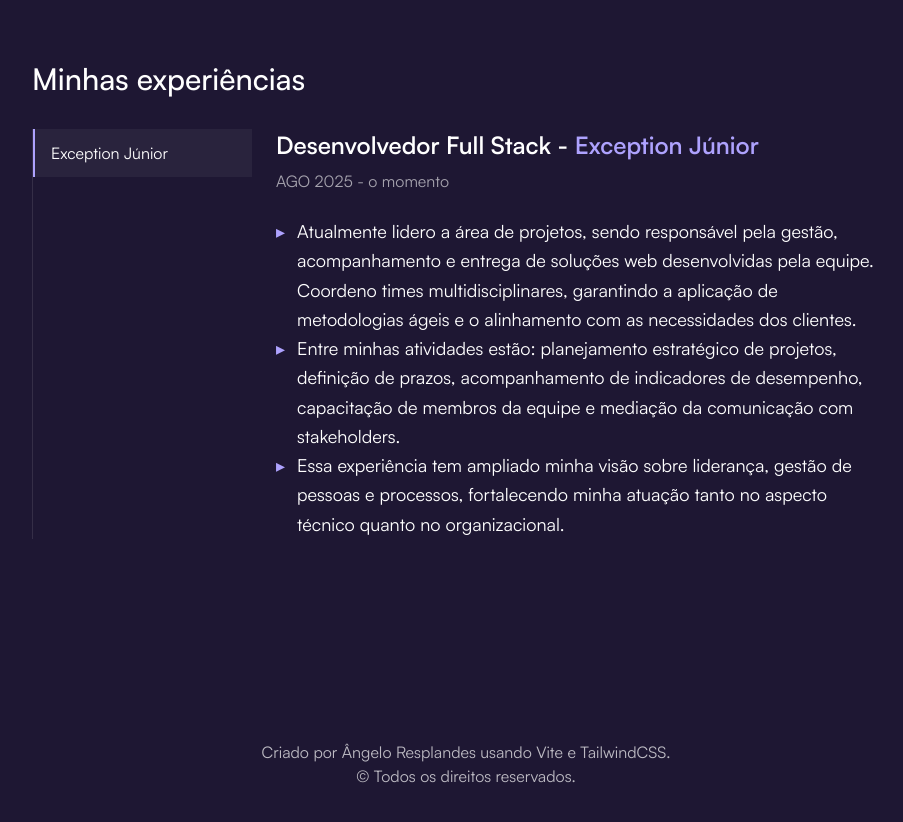
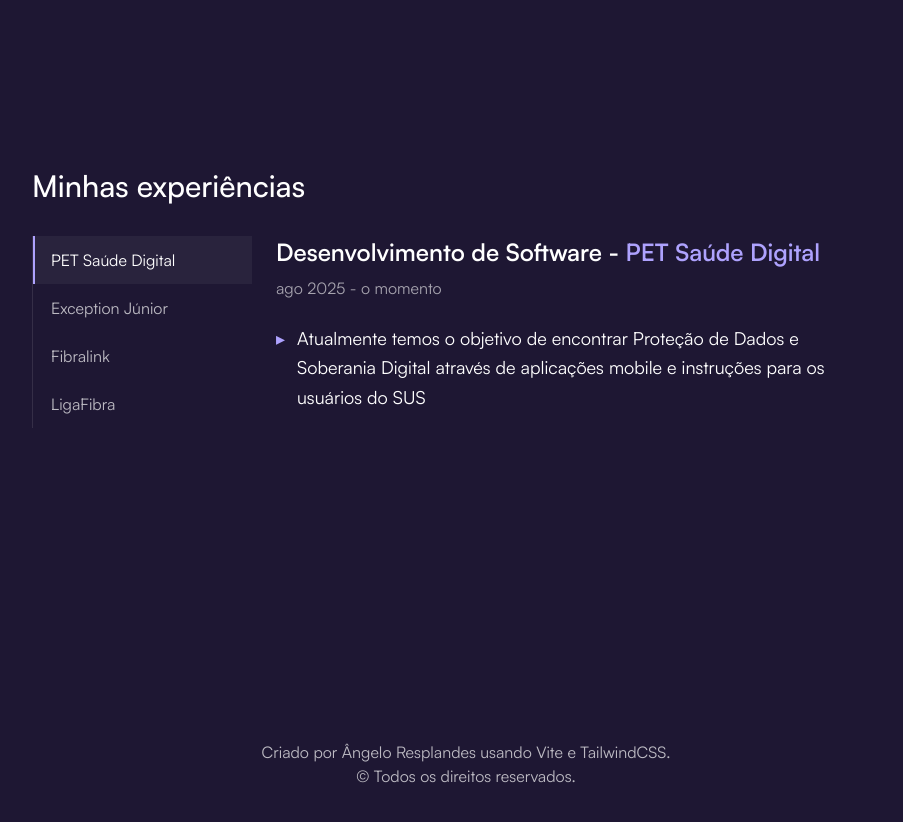
Before and after one commit to AngeloResplandes/portifolio, a React (Vite) app: page / in a window 1280 px wide. Shown: the part 1700-2522 px from the top of the page, without its empty margins (174-1077 px from the left). Built offline with nearby package versions, Linux system fonts and the light colour scheme.

Commit message:
fix: experience texts

```diff
--- a/src/components/Experience.tsx
+++ b/src/components/Experience.tsx
@@ -1,27 +1,5 @@
 import { useState } from "react";
-import type { ExperienceType } from "../types/experience";
-
-const EXPERIENCES: ExperienceType[] = [
-    {
-        company: "Exception Júnior",
-        role: "Desenvolvedor Full Stack",
-        period: "AGO 2025 - o momento",
-        resume: [
-            `Atualmente lidero a área de projetos, sendo responsável pela
-            gestão, acompanhamento e entrega de soluções web desenvolvidas
-            pela equipe. Coordeno times multidisciplinares, garantindo a
-            aplicação de metodologias ágeis e o alinhamento com as
-            necessidades dos clientes.`,
-            `Entre minhas atividades estão: planejamento estratégico de
-            projetos, definição de prazos, acompanhamento de indicadores de
-            desempenho, capacitação de membros da equipe e mediação da
-            comunicação com stakeholders.`,
-            `Essa experiência tem ampliado minha visão sobre liderança,
-            gestão de pessoas e processos, fortalecendo minha atuação tanto
-            no aspecto técnico quanto no organizacional.`
-        ]
-    },
-];
+import { EXPERIENCES } from "../services/experiences";
 
 export const Experience = () => {
     const [active, setActive] = useState<number>(0);
@@ -37,9 +15,11 @@
                 </h2>
             </div>
 
-            <div className="grid grid-cols-1 md:grid-cols-[220px_1fr] gap-6">
-                <nav aria-label="Empresas"
-                    className="md:border-l md:border-white/10">
+            <div className={`grid grid-cols-1 md:grid-cols-[220px_1fr] gap-6`}>
+                <nav
+                    aria-label="Empresas"
+                    className="md:border-l md:border-white/10 self-start h-fit"
+                >
                     <ul className="flex flex-col gap-2 md:gap-0 overflow-x-auto md:overflow-visible">
                         {EXPERIENCES.map((exp, idx) => (
                             <li key={exp.company} className="min-w-fit">
@@ -82,7 +62,7 @@
                     {current.resume.map((text, i) => (
                         <li key={i} className="leading-relaxed text-lg flex">
                             <span className="text-[#AEA2FE] mr-3">▸</span>
-                            <span>{text}</span>
+                            <span className="mb-5">{text}</span>
                         </li>
                     ))}
                 </div>
--- a/src/components/Main.tsx
+++ b/src/components/Main.tsx
@@ -25,8 +25,8 @@
                     </p>
                 </div>
                 <a
-                    href=""
-                    target=""
+                    href="mailto:angeloresplandes1@gmail.com"
+                    target="_blank"
                     rel="noopener noreferrer"
                     aria-label="Abrir Formulário"
                     className={`bg-white text-[#665D91] flex items-center
--- /dev/null
+++ b/src/services/experiences.ts
@@ -0,0 +1,67 @@
+import type { ExperienceType } from "../types/experience";
+
+export const EXPERIENCES: ExperienceType[] = [
+    {
+        company: "PET Saúde Digital",
+        role: "Desenvolvimento de Software",
+        period: "ago 2025 - o momento",
+        resume: [
+            `Atualmente temos o objetivo de encontrar Proteção de Dados e
+            Soberania Digital através de aplicações mobile e instruções para
+            os usuários do SUS`
+        ]
+    },
+    {
+        company: "Exception Júnior",
+        role: "Desenvolvedor Full Stack",
+        period: "ago 2024 - o momento",
+        resume: [
+            `Atualmente lidero a área de projetos, sendo responsável pela
+            gestão, acompanhamento e entrega de soluções web desenvolvidas
+            pela equipe. Coordeno times multidisciplinares, garantindo a
+            aplicação de metodologias ágeis e o alinhamento com as
+            necessidades dos clientes.`,
+            `Entre minhas atividades estão: planejamento estratégico de
+            projetos, definição de prazos, acompanhamento de indicadores de
+            desempenho, capacitação de membros da equipe e mediação da
+            comunicação com stakeholders.`,
+            `Essa experiência tem ampliado minha visão sobre liderança,
+            gestão de pessoas e processos, fortalecendo minha atuação tanto
+            no aspecto técnico quanto no organizacional.`
+        ]
+    },
+    {
+        company: "Fibralink",
+        role: "Suporte Técnico",
+        period: "ago 2024 - set 2025",
+        resume: [
+            `Atuei prestando suporte técnico especializado em sistemas de
+            interfone e telefonia fixa, realizando atendimento a clientes
+            para identificação, análise e resolução de problemas técnicos.`,
+            `Fui responsável por configurar, testar e garantir o funcionamento
+            adequado dos equipamentos, além de orientar usuários sobre boas
+            práticas de uso.`,
+            `Desenvolvi habilidades em atendimento ao cliente, diagnóstico
+            de falhas e manutenção de serviços essenciais de comunicação,
+            contribuindo para a qualidade e continuidade do serviço oferecido
+            pelo provedor.`
+        ]
+    },
+    {
+        company: "LigaFibra",
+        role: "Suporte Técnico",
+        period: "fev 2023 - mar 2024",
+        resume: [
+            `Atuei prestando suporte técnico a clientes, realizando atendimento
+            de primeiro e segundo nível para resolução de problemas relacionados
+            à conectividade, configuração de roteadores e manutenção preventiva. `,
+            ` Fui responsável por orientar usuários em boas práticas de
+            utilização da rede, registrar chamados em sistema interno e
+            encaminhar demandas complexas para as equipes responsáveis.`,
+            `Durante esse período, desenvolvi habilidades em atendimento ao
+            cliente, análise de redes, diagnóstico de falhas e comunicação
+            clara, além de adquirir experiência prática com infraestrutura
+            de internet fibra óptica.`
+        ]
+    },
+];
```
